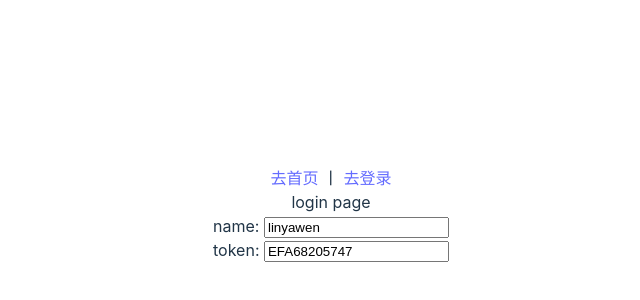
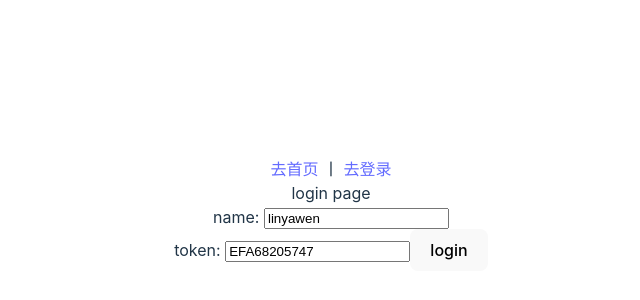
Before and after one commit to zhxldq/mark, a Vue app: page /login in a window 1280 px wide. Shown: the part 186-486 px from the top of the page, without its empty margins (309-949 px from the left). Built offline with nearby package versions, Linux system fonts and the light colour scheme.

Commit message:
feat: 完善request请求

```diff
--- /dev/null
+++ b/src/api/login.ts
@@ -0,0 +1,6 @@
+import { defRequest } from '../utils/request'
+
+export const loginApi = (params: any) => {
+  // 设置 showLoading，timeout 会覆盖index.ts里的默认值
+  return defRequest.post<any>('/login', params, { showLoading: false, timeout: 1000 })
+}
--- a/src/views/login.vue
+++ b/src/views/login.vue
@@ -2,6 +2,7 @@
 import { ref } from 'vue'
 import { storeToRefs } from 'pinia'
 import { useUserStore } from '@store/user'
+import { loginApi } from '@/api/login'
 
 defineOptions({
   name: 'V-login'
@@ -20,6 +21,19 @@ const updateUserName = () => {
 const updateUserToken = () => {
   userStore.setToken(userToken.value)
 }
+const login = () => {
+  loginApi({
+    name: userName.value
+  })
+    .then((res) => {
+      userName.value = res.name
+      userToken.value = res.token
+      updateUserToken()
+    })
+    .catch((err) => {
+      console.log(err)
+    })
+}
 </script>
 
 <template>
@@ -29,6 +43,7 @@ const updateUserToken = () => {
   <br />
   token:
   <input type="text" v-model="userToken" @input="updateUserToken" />
+  <button @click="login">login</button>
 </template>
 
 <style scoped></style>
```
